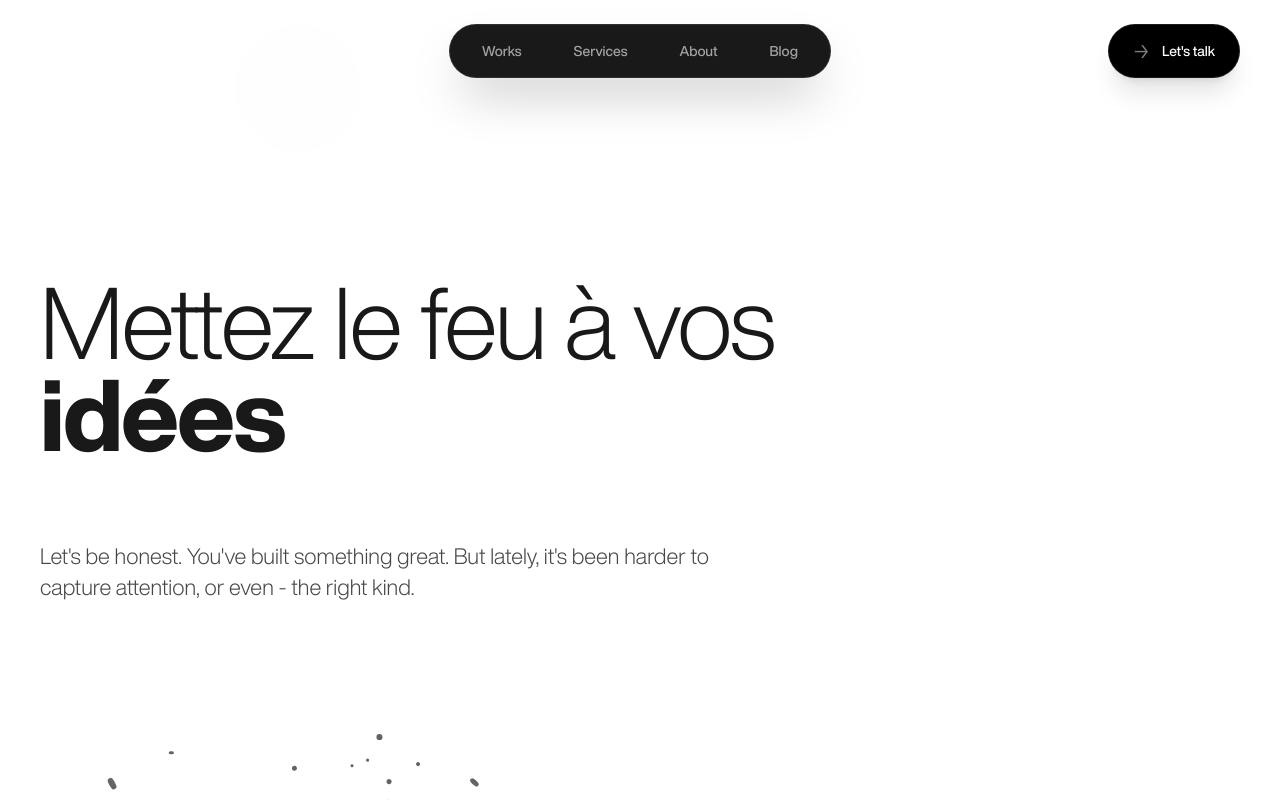
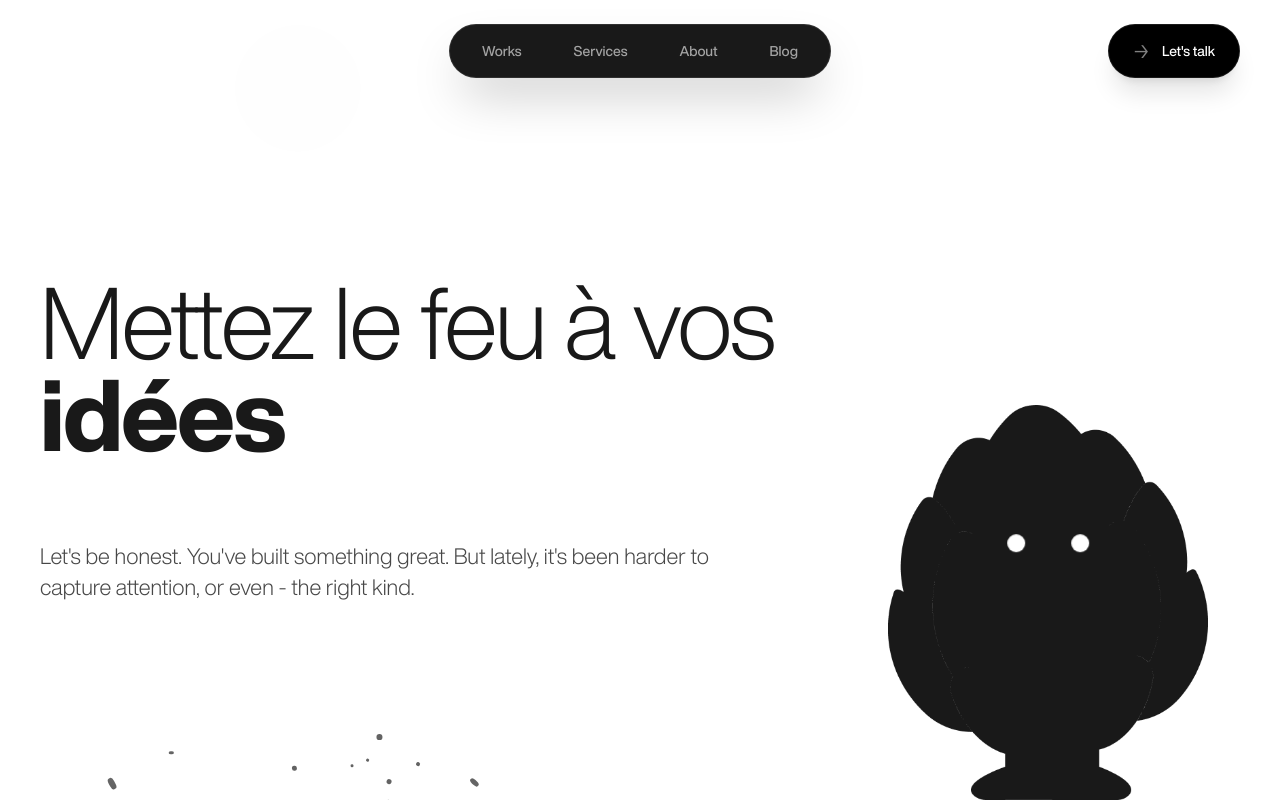
Before and after one commit to clementronde/artichaudv2, a Next.js app: page / in a window 1280 px wide. Shown: the top 802 px of the page. Built offline with nearby package versions, Linux system fonts and the light colour scheme.

Commit message:
amélioration du hero 3

```diff
--- a/src/components/home/Hero.tsx
+++ b/src/components/home/Hero.tsx
@@ -2,19 +2,90 @@
 import { useRef, useEffect, useCallback } from 'react'
 import gsap from 'gsap'
 import { useGSAP } from '@gsap/react'
+import Image from 'next/image'
 
 export default function Hero() {
   const container = useRef<HTMLDivElement>(null)
   const wordsContainerRef = useRef<HTMLDivElement>(null)
   const smokeLayerRef = useRef<HTMLDivElement>(null)
   const ashLayerRef = useRef<HTMLDivElement>(null)
-  const fireLayerRef = useRef<HTMLDivElement>(null) // Nouveau layer pour le feu
+  const fireLayerRef = useRef<HTMLDivElement>(null)
+  const leftEyeRef = useRef<HTMLDivElement>(null)
+  const rightEyeRef = useRef<HTMLDivElement>(null)
+  const logoRef = useRef<HTMLDivElement>(null)
+  const logoWrapperRef = useRef<HTMLDivElement>(null)
   const currentIndexRef = useRef(0)
   const isAnimatingRef = useRef(false)
+  const isInViewRef = useRef(true)
+  const eyesReadyRef = useRef(false)
   const timeoutRef = useRef<NodeJS.Timeout | null>(null)
   const intervalRef = useRef<NodeJS.Timeout | null>(null)
 
   const words = ['projets', 'idées', 'envies', 'ambitions']
+
+  // Observer pour détecter si le hero est visible
+  useEffect(() => {
+    const heroSection = container.current
+    if (!heroSection) return
+
+    const observer = new IntersectionObserver(
+      (entries) => {
+        entries.forEach((entry) => {
+          isInViewRef.current = entry.isIntersecting
+
+          // Si on quitte le hero, on nettoie les particules
+          if (!entry.isIntersecting) {
+            if (smokeLayerRef.current) smokeLayerRef.current.innerHTML = ''
+            if (ashLayerRef.current) ashLayerRef.current.innerHTML = ''
+            if (fireLayerRef.current) fireLayerRef.current.innerHTML = ''
+          }
+        })
+      },
+      {
+        threshold: 0.3 // 30% du hero doit être visible
+      }
+    )
+
+    observer.observe(heroSection)
+    return () => observer.disconnect()
+  }, [])
+
+  // Effet des yeux qui suivent la souris
+  useEffect(() => {
+    const handleMouseMove = (e: MouseEvent) => {
+      if (!eyesReadyRef.current) return
+
+      const leftEye = leftEyeRef.current
+      const rightEye = rightEyeRef.current
+      const logo = logoWrapperRef.current
+
+      if (!leftEye || !rightEye || !logo) return
+
+      const logoRect = logo.getBoundingClientRect()
+      const logoCenterX = logoRect.left + logoRect.width / 2
+      const logoCenterY = logoRect.top + logoRect.height * 0.38
+
+      const deltaX = e.clientX - logoCenterX
+      const deltaY = e.clientY - logoCenterY
+      const angle = Math.atan2(deltaY, deltaX)
+
+      const distance = Math.min(Math.hypot(deltaX, deltaY) / 15, 12)
+
+      const eyeX = Math.cos(angle) * distance
+      const eyeY = Math.sin(angle) * distance
+
+      gsap.to([leftEye, rightEye], {
+        x: eyeX,
+        y: eyeY,
+        duration: 0.12,
+        ease: "power2.out",
+        overwrite: 'auto'
+      })
+    }
+
+    window.addEventListener('mousemove', handleMouseMove)
+    return () => window.removeEventListener('mousemove', handleMouseMove)
+  }, [])
 
   // Nettoyer toutes les particules
   const clearAllParticles = useCallback(() => {
@@ -58,9 +129,9 @@ export default function Hero() {
     }
   }, [clearAllParticles])
 
-  // Fonction pour créer une particule de feu/braise (maintenant dans le layer global)
+  // Fonction pour créer une particule de feu/braise
   const createFireParticle = useCallback((x: number, y: number) => {
-    if (!document.hasFocus()) return
+    if (!document.hasFocus() || !isInViewRef.current) return
 
     const fireLayer = fireLayerRef.current
     if (!fireLayer) return
@@ -105,7 +176,7 @@ export default function Hero() {
 
   // Fonction pour créer la fumée
   const createSmoke = useCallback((x: number, y: number) => {
-    if (!document.hasFocus()) return
+    if (!document.hasFocus() || !isInViewRef.current) return
 
     const smokeLayer = smokeLayerRef.current
     if (!smokeLayer) return
@@ -139,7 +210,7 @@ export default function Hero() {
 
   // Fonction pour créer des cendres
   const createAsh = useCallback((x: number, y: number) => {
-    if (!document.hasFocus()) return
+    if (!document.hasFocus() || !isInViewRef.current) return
 
     const ashLayer = ashLayerRef.current
     if (!ashLayer) return
@@ -198,7 +269,7 @@ export default function Hero() {
     index: number,
     onComplete?: () => void
   ) => {
-    if (!document.hasFocus()) {
+    if (!document.hasFocus() || !isInViewRef.current) {
       onComplete?.()
       return
     }
@@ -210,7 +281,6 @@ export default function Hero() {
       return
     }
 
-    // Position absolue par rapport à la section (pour tous les layers)
     const absoluteX = rect.left - sectionRect.left + rect.width / 2
     const absoluteY = rect.top - sectionRect.top + rect.height / 2
 
@@ -239,12 +309,11 @@ export default function Hero() {
 
     const particleDelay = index * 80
     const particleTimeout = setTimeout(() => {
-      if (!document.hasFocus()) return
+      if (!document.hasFocus() || !isInViewRef.current) return
 
-      // Particules de feu (dans le layer global)
       for (let i = 0; i < 15; i++) {
         setTimeout(() => {
-          if (!document.hasFocus()) return
+          if (!document.hasFocus() || !isInViewRef.current) return
           createFireParticle(
             absoluteX + (Math.random() - 0.5) * rect.width,
             absoluteY + (Math.random() - 0.5) * rect.height
@@ -252,10 +321,9 @@ export default function Hero() {
         }, i * 20)
       }
 
-      // Fumée
       for (let i = 0; i < 8; i++) {
         setTimeout(() => {
-          if (!document.hasFocus()) return
+          if (!document.hasFocus() || !isInViewRef.current) return
           createSmoke(
             absoluteX + (Math.random() - 0.5) * rect.width * 2,
             absoluteY
@@ -263,10 +331,9 @@ export default function Hero() {
         }, i * 40 + 50)
       }
 
-      // Cendres
       for (let i = 0; i < 6; i++) {
         setTimeout(() => {
-          if (!document.hasFocus()) return
+          if (!document.hasFocus() || !isInViewRef.current) return
           createAsh(
             absoluteX + (Math.random() - 0.5) * rect.width * 3,
             absoluteY + Math.random() * 20
@@ -301,6 +368,8 @@ export default function Hero() {
   // Animation d'entrée
   useGSAP(() => {
     const tl = gsap.timeline()
+    const leftEye = leftEyeRef.current
+    const rightEye = rightEyeRef.current
 
     tl.from(".hero-line", {
       y: 150,
@@ -315,6 +384,64 @@ export default function Hero() {
       duration: 1,
     }, "-=1.0")
 
+    tl.fromTo(".hero-logo",
+      {
+        opacity: 0,
+        x: 100,
+        scale: 0.9,
+      },
+      {
+        opacity: 1,
+        x: 0,
+        scale: 1,
+        duration: 1.2,
+        ease: "power3.out"
+      },
+      "-=1.4"
+    )
+
+    if (leftEye && rightEye) {
+      tl.to([leftEye, rightEye], {
+        x: -8,
+        y: -5,
+        duration: 0.25,
+        ease: "power2.inOut"
+      }, "-=0.5")
+      .to([leftEye, rightEye], {
+        x: 10,
+        y: 3,
+        duration: 0.35,
+        ease: "power2.inOut"
+      })
+      .to([leftEye, rightEye], {
+        x: -6,
+        y: 6,
+        duration: 0.28,
+        ease: "power2.inOut"
+      })
+      .to([leftEye, rightEye], {
+        x: 8,
+        y: -4,
+        duration: 0.32,
+        ease: "power2.inOut"
+      })
+      .to([leftEye, rightEye], {
+        x: -4,
+        y: 0,
+        duration: 0.2,
+        ease: "power2.inOut"
+      })
+      .to([leftEye, rightEye], {
+        x: 0,
+        y: 0,
+        duration: 0.35,
+        ease: "elastic.out(1, 0.5)",
+        onComplete: () => {
+          eyesReadyRef.current = true
+        }
+      })
+    }
+
   }, { scope: container })
 
   // Cycle des mots
@@ -323,7 +450,8 @@ export default function Hero() {
     if (!wordsContainer) return
 
     const cycleWords = () => {
-      if (isAnimatingRef.current || !document.hasFocus()) return
+      // Ne pas animer si hors vue
+      if (isAnimatingRef.current || !document.hasFocus() || !isInViewRef.current) return
 
       isAnimatingRef.current = true
 
@@ -405,7 +533,7 @@ export default function Hero() {
   return (
     <section
       ref={container}
-      className="relative h-screen w-full flex flex-col justify-center px-6 md:px-10 pt-20 bg-white text-arti-black overflow-hidden"
+      className="relative h-screen w-full flex flex-col md:flex-row justify-center px-6 md:px-10 bg-white text-arti-black overflow-hidden"
     >
       {/* Layer des cendres */}
       <div
@@ -413,30 +541,29 @@ export default function Hero() {
         className="absolute inset-0 pointer-events-none z-20"
       />
 
-      {/* Layer du feu/braises (NOUVEAU - entre le texte et la fumée) */}
+      {/* Layer du feu/braises */}
       <div
         ref={fireLayerRef}
         className="absolute inset-0 pointer-events-none z-30"
       />
 
-      {/* Layer de fumée (au-dessus de tout) */}
+      {/* Layer de fumée */}
       <div
         ref={smokeLayerRef}
         className="absolute inset-0 pointer-events-none z-50"
       />
 
-      {/* GROS TITRE */}
-      <div className="flex flex-col z-10">
+      {/* CONTENU GAUCHE */}
+      <div className="flex flex-col justify-center z-10 md:flex-1 pt-20">
 
         <div className="overflow-hidden pb-2">
-          <h1 className="hero-line block text-display font-light text-[11vw] md:text-[100px] leading-[0.9] whitespace-nowrap">
+          <h1 className="hero-line block text-display font-light text-[11vw] md:text-[80px] lg:text-[100px] leading-[0.9] whitespace-nowrap">
             Mettez le feu à vos
           </h1>
         </div>
 
-        {/* PLUS D'OVERFLOW HIDDEN ICI - les particules peuvent déborder */}
         <div className="pb-6 -mt-2 md:-mt-4">
-          <h1 className="hero-line block text-display font-extrabold text-[11vw] md:text-[100px] leading-[1.1]">
+          <h1 className="hero-line block text-display font-extrabold text-[11vw] md:text-[80px] lg:text-[100px] leading-[1.1]">
             <span
               ref={wordsContainerRef}
               className="relative inline-block"
@@ -464,14 +591,62 @@ export default function Hero() {
           </h1>
         </div>
 
+        {/* PARAGRAPHE MANIFESTE */}
+        <div className="mt-8 md:mt-12 max-w-2xl">
+          <p className="hero-text text-lead font-light text-arti-black/80">
+            Let&apos;s be honest. You&apos;ve built something great. But lately,
+            it&apos;s been harder to capture attention, or even - the right kind.
+          </p>
+        </div>
       </div>
 
-      {/* PARAGRAPHE MANIFESTE */}
-      <div className="mt-8 md:mt-12 max-w-2xl z-10">
-        <p className="hero-text text-lead font-light text-arti-black/80">
-          Let&apos;s be honest. You&apos;ve built something great. But lately,
-          it&apos;s been harder to capture attention, or even - the right kind.
-        </p>
+      {/* LOGO ARTICHAUD - RÉDUIT ET PLUS À DROITE */}
+      <div
+        ref={logoRef}
+        className="hero-logo hidden md:flex items-end justify-end md:w-[40%] lg:w-[35%] z-10 pr-4 lg:pr-8"
+      >
+        <div
+          ref={logoWrapperRef}
+          className="relative w-[200px] lg:w-[280px] xl:w-[320px]"
+        >
+          {/* Image PNG du logo */}
+          <Image
+            src="/logonoirhero.png"
+            alt="Artichaud Studio"
+            width={320}
+            height={400}
+            className="w-full h-auto"
+            priority
+          />
+
+          {/* Œil gauche */}
+          <div
+            ref={leftEyeRef}
+            className="absolute rounded-full bg-white"
+            style={{
+              width: '5.5%',
+              paddingBottom: '5.5%',
+              left: '40%',
+              top: '35%',
+              transform: 'translate(-50%, -50%)',
+              willChange: 'transform'
+            }}
+          />
+
+          {/* Œil droit */}
+          <div
+            ref={rightEyeRef}
+            className="absolute rounded-full bg-white"
+            style={{
+              width: '5.5%',
+              paddingBottom: '5.5%',
+              left: '60%',
+              top: '35%',
+              transform: 'translate(-50%, -50%)',
+              willChange: 'transform'
+            }}
+          />
+        </div>
       </div>
     </section>
   )
```
Also changed, not shown: public/logonoirhero.png (added).
